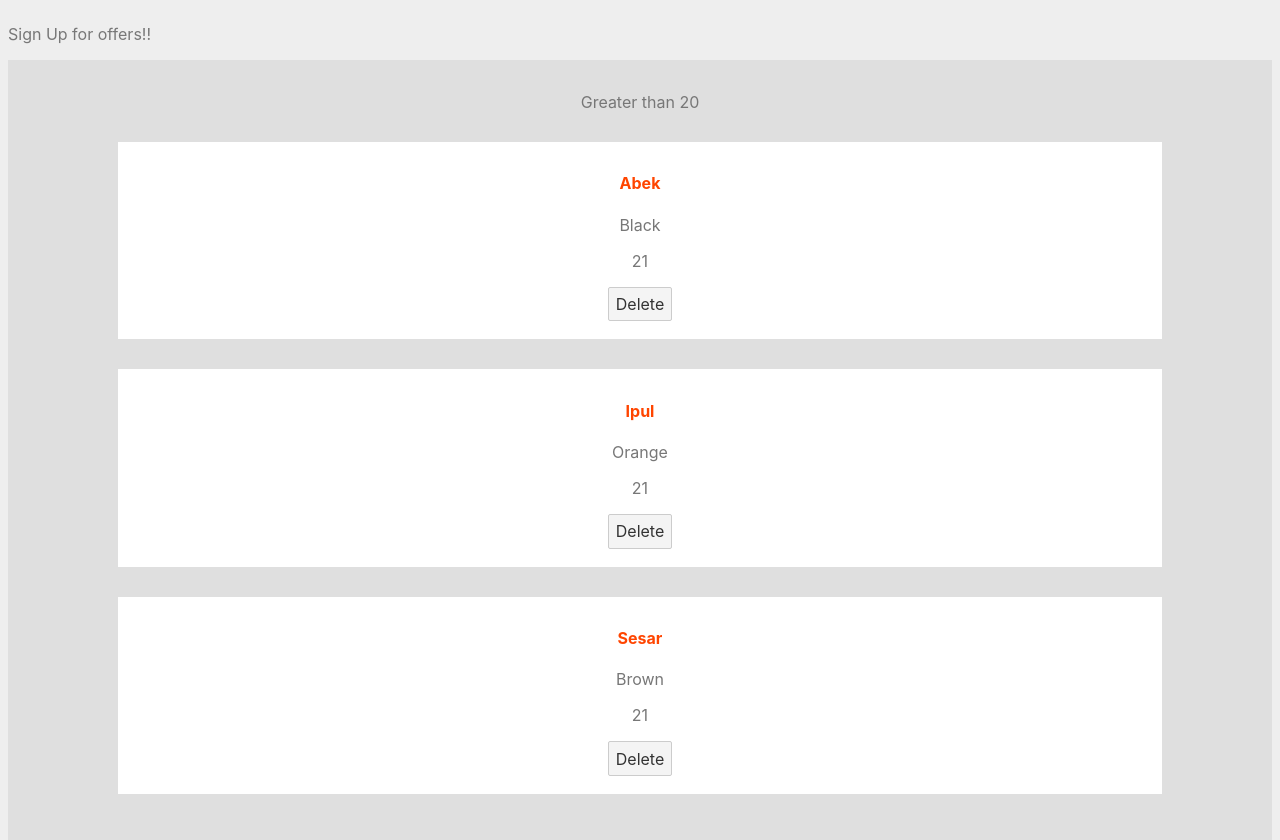
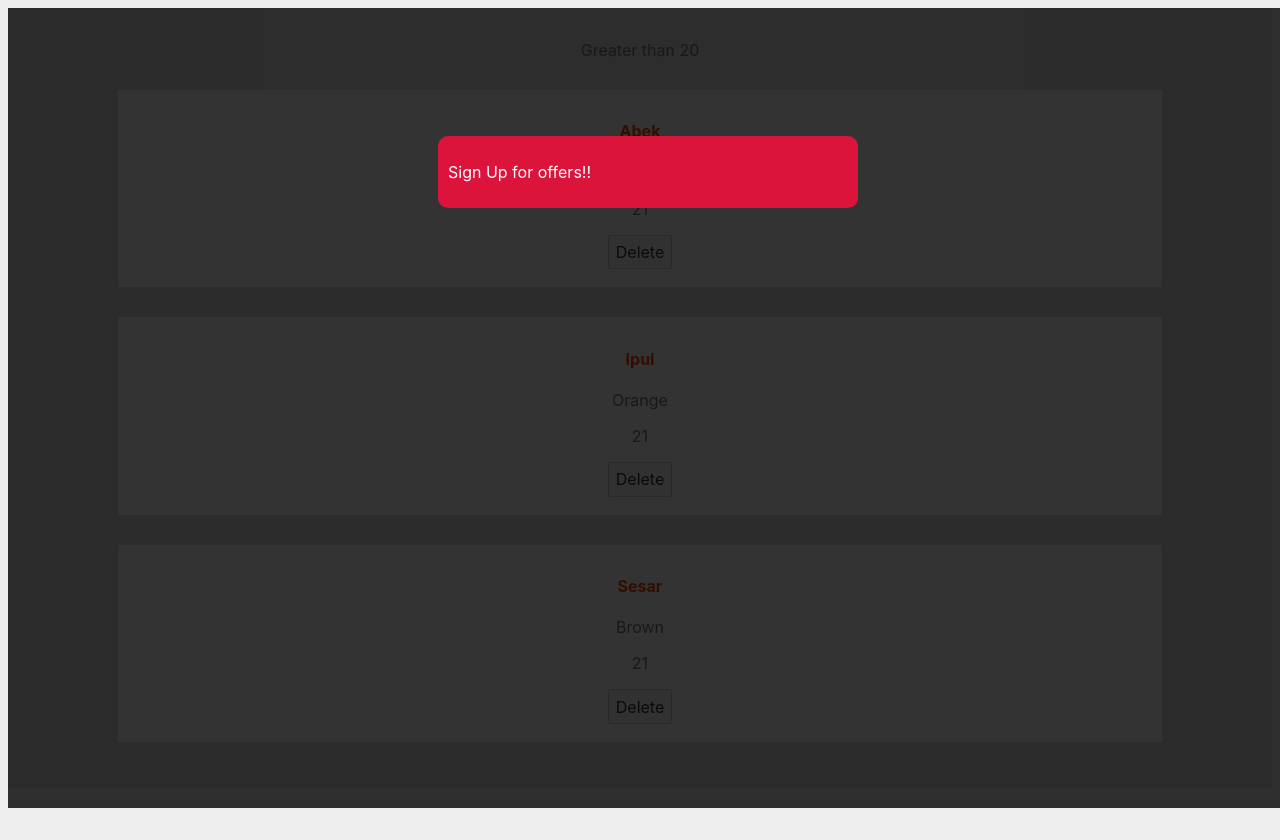
Before and after one commit to rizqyep/svelte-basics, a Svelte app: page / in a window 1280 px wide. After the commit the page ends 800 px from the top, so only its background shows below. Built offline with nearby package versions, Linux system fonts and the light colour scheme.

Commit message:
feat: code lesson10

```diff
--- a/src/Modal.svelte
+++ b/src/Modal.svelte
@@ -1,14 +1,34 @@
 <script>
   let showModal = true;
+  let isPromo = true;
 </script>
 
 {#if showModal}
   <div class="backdrop">
-    <div class="modal">
+    <div class="modal" class:promo={isPromo}>
       <p>Sign Up for offers!!</p>
     </div>
   </div>
 {/if}
 
 <style>
+  .backdrop {
+    width: 100%;
+    height: 100%;
+    position: fixed;
+    background: rgba(0, 0, 0, 0.8);
+  }
+
+  .modal {
+    padding: 10px;
+    border-radius: 10px;
+    max-width: 400px;
+    margin: 10% auto;
+    background: white;
+  }
+
+  .promo {
+    background: crimson;
+    color: white;
+  }
 </style>
```
